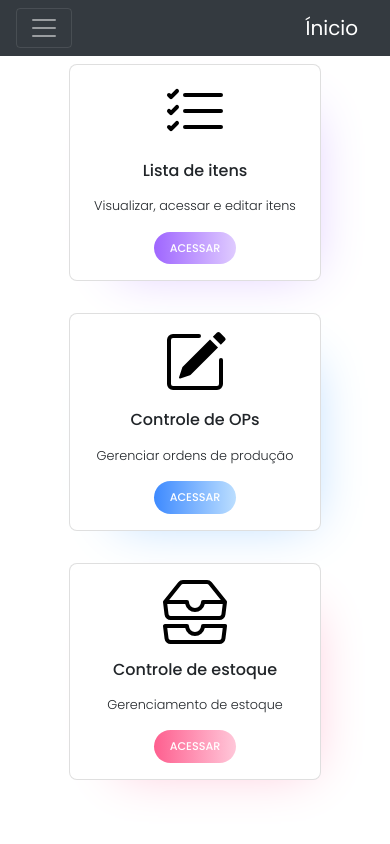
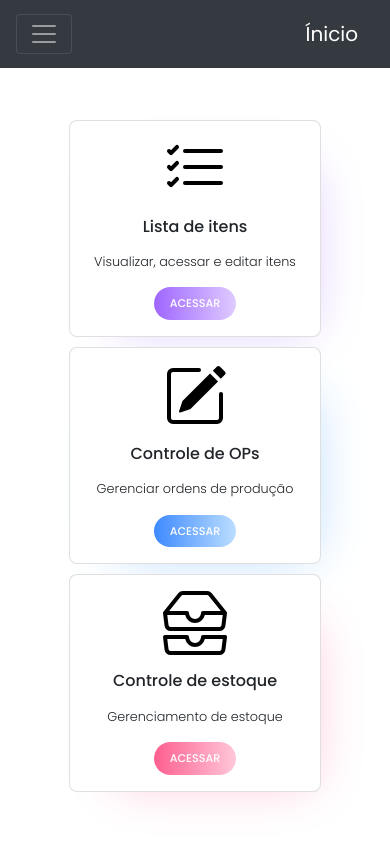
Before and after one commit to dyda91/api-omie, a Flask app: page / in a window 390 px wide. Run offline with Flask 2, Linux system fonts and the light colour scheme; some libraries are stand-ins or nearby versions.

```diff
--- a/static/style.css
+++ b/static/style.css
@@ -19,6 +19,9 @@ body {
     font-size: 16px;
 }
 
+.header{
+    height: 8vh;
+}
 
 
 table{
@@ -124,7 +127,7 @@ main.cards section.card.about {
 
     main.cards section.card {
         margin-left: 0;
-        margin-bottom: 32px;
+        margin-bottom: 10px;
     }
 
     main.cards section.card:last-child {
@@ -135,4 +138,7 @@ main.cards section.card.about {
         font-size: 70%;
     }
 
+    .cards {
+        margin-top: 8vh;
+       }
 }
--- a/templates/header.html
+++ b/templates/header.html
@@ -3,8 +3,8 @@
 {% block title %} Lista de Itens {% endblock %}
 
 {% block body %}
-<div class="container"></div>
-<nav class="navbar navbar-expand-lg  navbar-dark bg-dark w-100 fixed-top">
+<div class="container">
+<nav class="navbar navbar-expand-lg  navbar-dark bg-dark w-100 fixed-top header">
     <button class="navbar-toggler" type="button" data-bs-toggle="collapse" data-bs-target="#navbarTogglerDemo03" aria-controls="navbarTogglerDemo03" aria-expanded="false" aria-label="Toggle navigation">
       <span class="navbar-toggler-icon"></span>
     </button>
```
